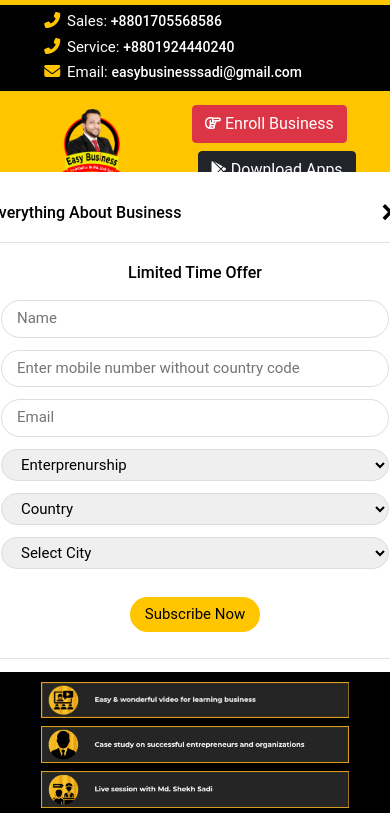
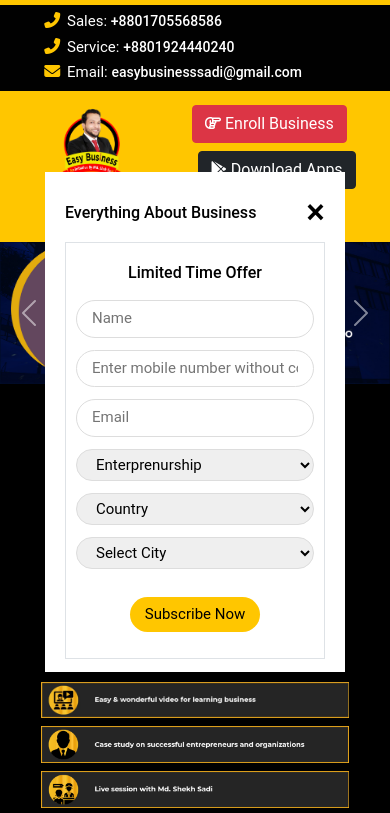
Before and after one commit to emonmahdi/eassy-business-motivational-design, a plain HTML site: page index.html in a window 390 px wide. Shown: the top 813 px of the page. Drawn offline with nearby package versions, Linux system fonts and the light colour scheme.

Commit message:
form responsive

```diff
--- a/css/custom.css
+++ b/css/custom.css
@@ -13,7 +13,7 @@
 #popup{
     background-color: #fff;
     padding: 20px;
-    width: 450px;
+    max-width: auto;
     height: 500px;
     position:fixed;
     top: 50%;
--- a/css/responsive.css
+++ b/css/responsive.css
@@ -158,6 +158,11 @@
     }
     .about-text h3{
         font-size: 30px;
+
+    }
+    #popup{
+         width:300px;
+
     }
     @keyframes enroll {
         0%{
--- a/js/custom.js
+++ b/js/custom.js
@@ -5,7 +5,7 @@
 
   window.addEventListener('scroll', document.querySelector('#popup').style.display = 'block')
 }
-setInterval(displayForm, 10000);
+setInterval(displayForm, 30000);
 
 document.querySelector('#close').addEventListener('click', function() {
   document.querySelector('#popup').style.display = 'none'
```
Also changed, not shown: index.html (line endings or trailing spaces).
